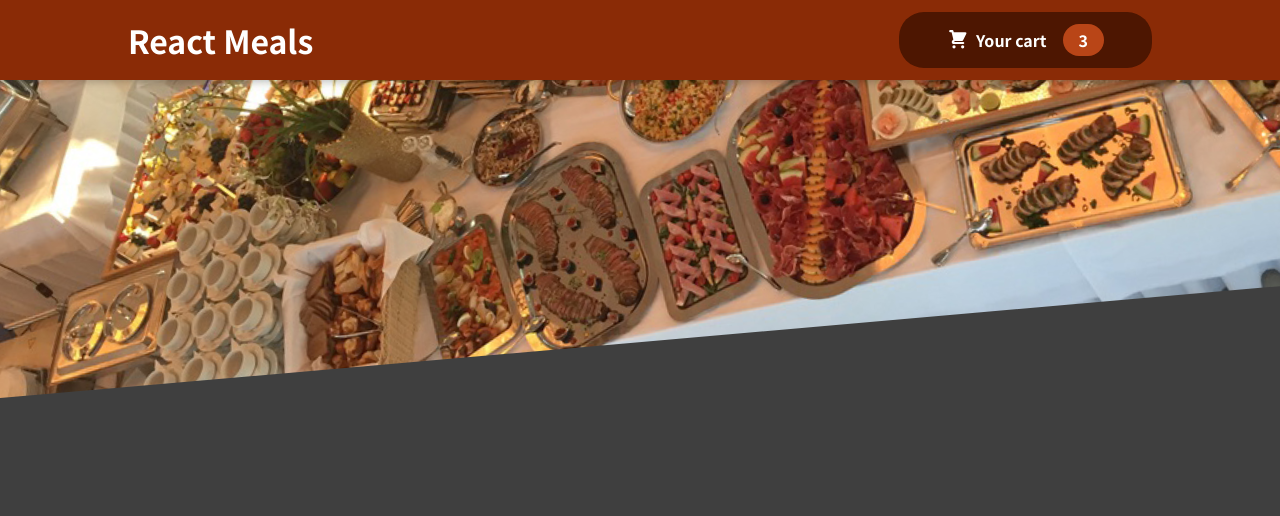
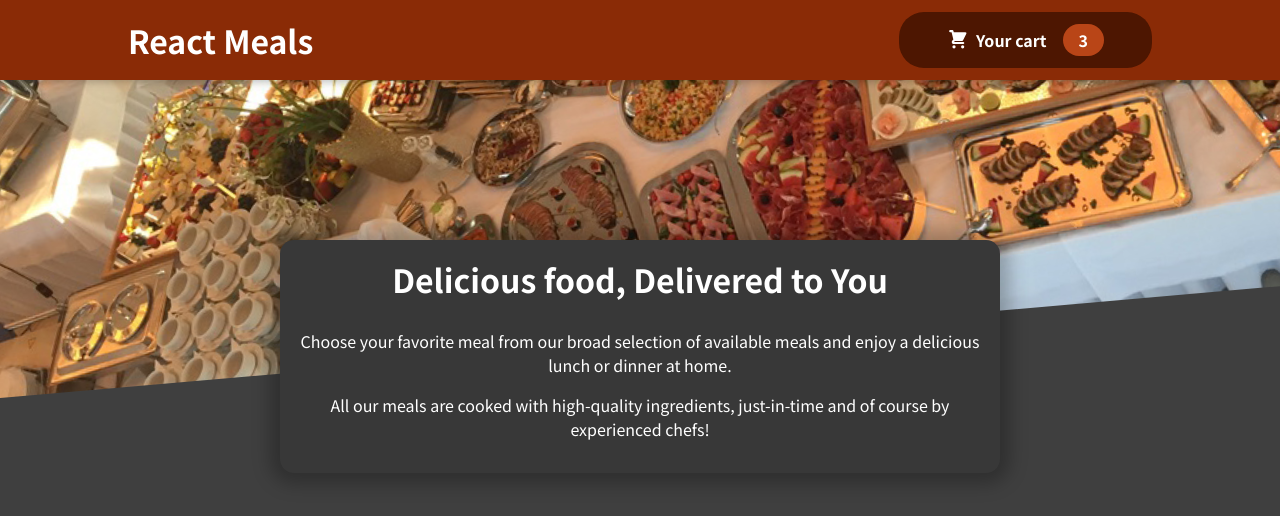
Before and after one commit to lukas-anci/react-meals-practice, a React (Create React App) app: page / in a window 1280 px wide. Shown: the top 516 px of the page. Built offline with nearby package versions, Linux system fonts and the light colour scheme; the HTML template or start-up script is replaced by a standard one.

Commit message:
Meals summary functional component done

```diff
--- a/src/App.jsx
+++ b/src/App.jsx
@@ -1,10 +1,12 @@
 import './App.css';
 import Header from './components/Layout/Header';
+import MealsSummary from './components/Meals/MealsSummary';
 
 function App() {
   return (
     <div className="App">
       <Header />
+      <MealsSummary />
     </div>
   );
 }
--- /dev/null
+++ b/src/components/Meals/MealsSummary.jsx
@@ -0,0 +1,20 @@
+import classes from './MealsSummary.module.css';
+
+const MealsSummary = () => {
+  return (
+    <section className={classes.summary}>
+      <h2>Delicious food, Delivered to You</h2>
+      <p>
+        Choose your favorite meal from our broad selection of available meals
+        and enjoy a delicious lunch or dinner at home.
+      </p>
+
+      <p>
+        All our meals are cooked with high-quality ingredients, just-in-time and
+        of course by experienced chefs!
+      </p>
+    </section>
+  );
+};
+
+export default MealsSummary;
--- /dev/null
+++ b/src/components/Meals/MealsSummary.module.css
@@ -0,0 +1,18 @@
+.summary {
+  text-align: center;
+  max-width: 45rem;
+  width: 90%;
+  margin: auto;
+  margin-top: -10rem;
+  position: relative;
+  background-color: #383838;
+  color: white;
+  border-radius: 14px;
+  padding: 1rem;
+  box-shadow: 0 1px 18px 10px rgba(0, 0, 0, 0.25);
+}
+
+.summary h2 {
+  font-size: 2rem;
+  margin-top: 0;
+}
```
